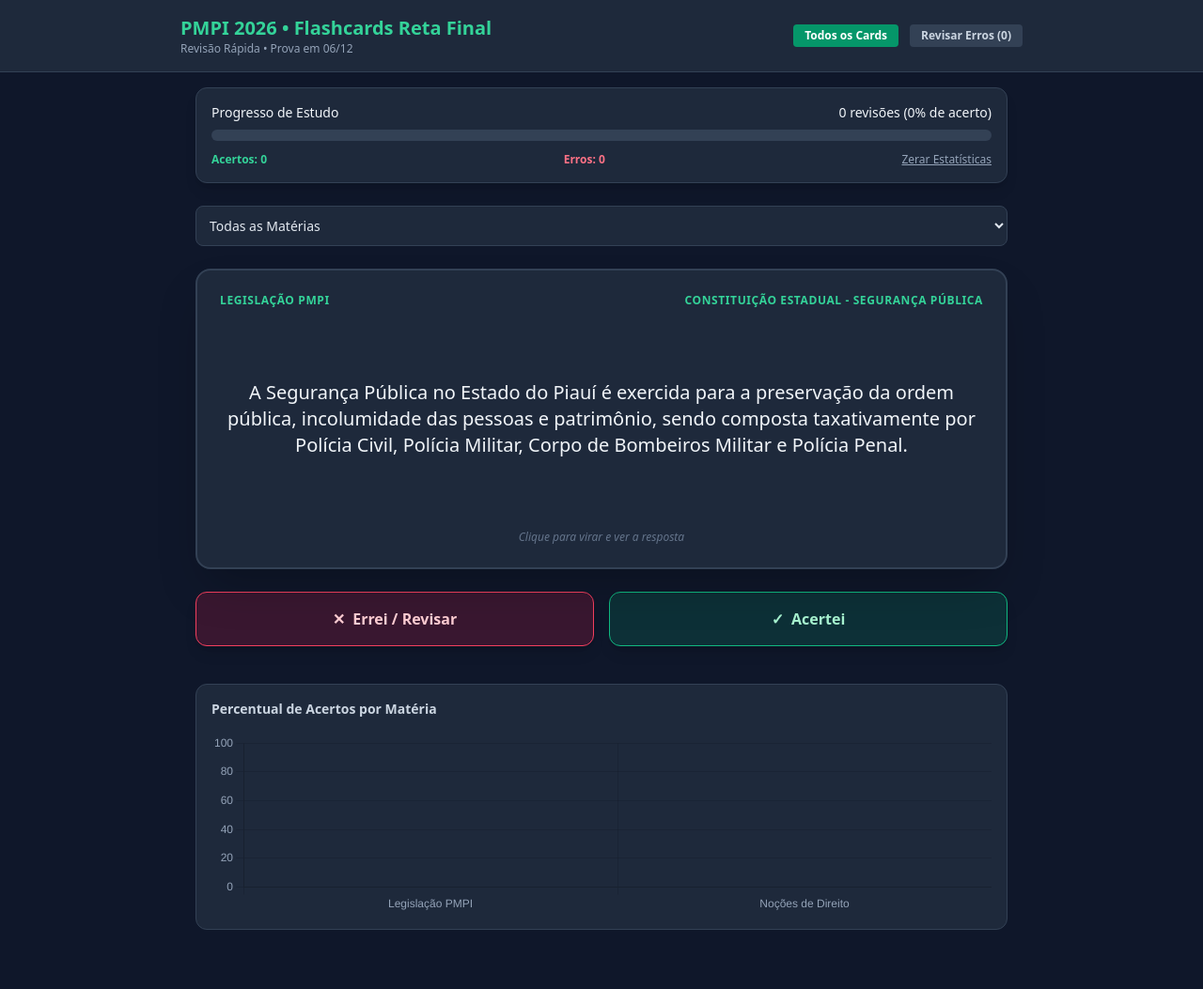
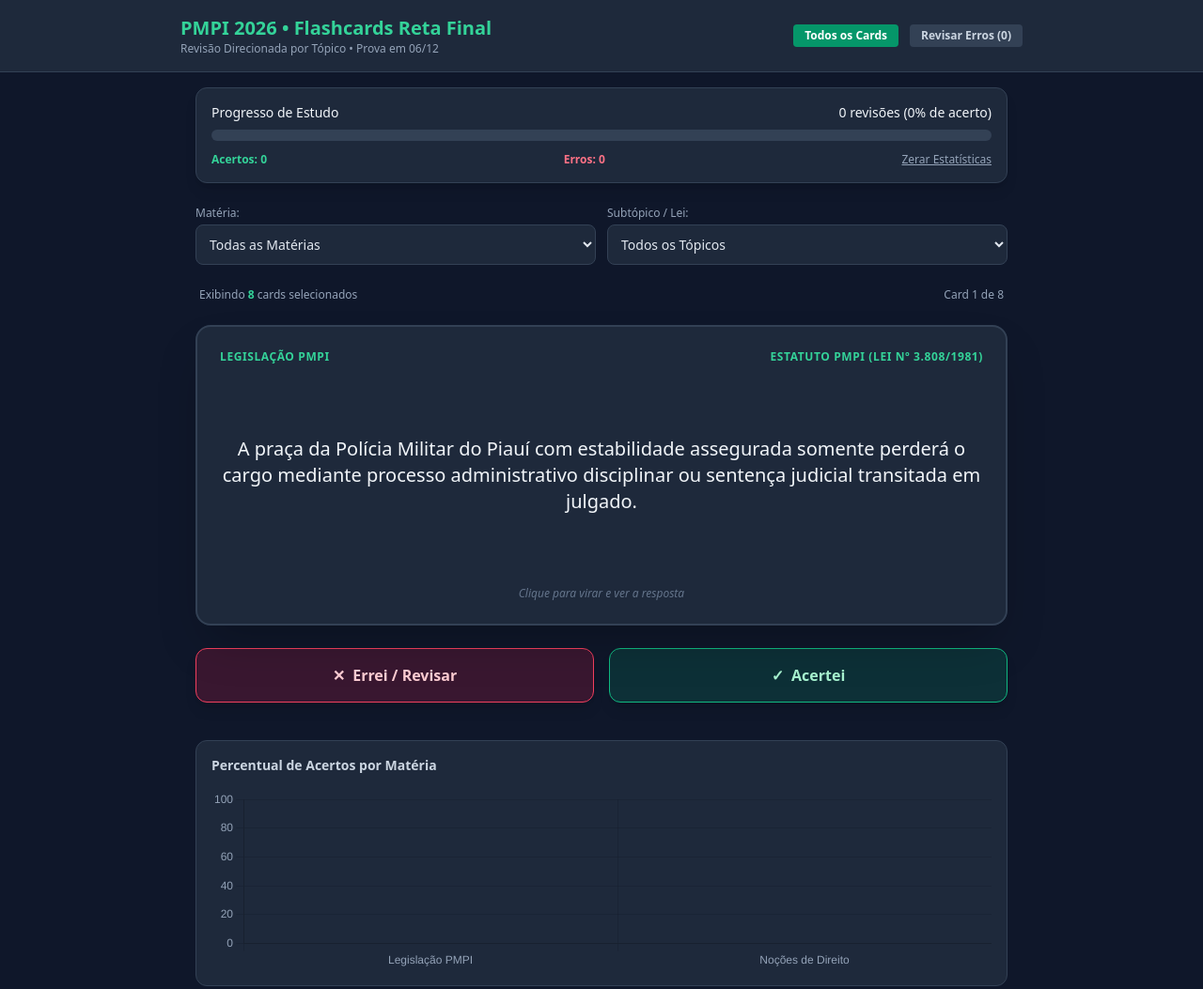
Before and after one commit to mdsgomes/flashcards-pmpi, a plain HTML site: page index.html in a window 1280 px wide. Shown: the whole page at 94% size. Before the commit the page ends 1006 px from the top, so only its background shows below. Drawn offline with nearby package versions, Linux system fonts and the light colour scheme.

Commit message:
Update index.html

```diff
--- a/index.html
+++ b/index.html
@@ -3,7 +3,7 @@
 <head>
   <meta charset="UTF-8">
   <meta name="viewport" content="width=device-width, initial-scale=1.0">
-  <title>Revisão PMPI 2026 - Flashcards Reta Final</title>
+  <title>Flashcards PMPI 2026 - Reta Final</title>
   <script src="https://cdn.tailwindcss.com"></script>
   <script src="https://cdn.jsdelivr.net/npm/chart.js"></script>
   <style>
@@ -20,7 +20,7 @@
     <div class="max-w-4xl mx-auto flex flex-col sm:flex-row justify-between items-center gap-2">
       <div>
         <h1 class="text-xl font-bold text-emerald-400">PMPI 2026 • Flashcards Reta Final</h1>
-        <p class="text-xs text-slate-400">Revisão Rápida • Prova em 06/12</p>
+        <p class="text-xs text-slate-400">Revisão Direcionada por Tópico • Prova em 06/12</p>
       </div>
       <div class="flex items-center gap-3">
         <button onclick="toggleMode('all')" id="btn-mode-all" class="px-3 py-1 text-xs rounded bg-emerald-600 text-white font-semibold">Todos os Cards</button>
@@ -47,13 +47,28 @@
       </div>
     </section>
 
-    <!-- Filtro de Matéria -->
-    <div class="flex flex-col sm:flex-row gap-3">
-      <select id="subject-filter" onchange="filterCards()" class="bg-slate-800 border border-slate-700 text-slate-200 rounded-lg p-2.5 text-sm w-full">
-        <option value="ALL">Todas as Matérias</option>
-        <option value="Legislação PMPI">Legislação da PMPI</option>
-        <option value="Noções de Direito">Noções de Direito</option>
-      </select>
+    <!-- Filtro de Matéria e Subtópico/Lei -->
+    <div class="grid grid-cols-1 sm:grid-cols-2 gap-3">
+      <div>
+        <label class="text-xs text-slate-400 mb-1 block">Matéria:</label>
+        <select id="subject-filter" onchange="onSubjectChange()" class="bg-slate-800 border border-slate-700 text-slate-200 rounded-lg p-2.5 text-sm w-full focus:ring-2 focus:ring-emerald-500">
+          <option value="ALL">Todas as Matérias</option>
+          <option value="Legislação PMPI">Legislação da PMPI</option>
+          <option value="Noções de Direito">Noções de Direito</option>
+        </select>
+      </div>
+      <div>
+        <label class="text-xs text-slate-400 mb-1 block">Subtópico / Lei:</label>
+        <select id="topic-filter" onchange="filterCards()" class="bg-slate-800 border border-slate-700 text-slate-200 rounded-lg p-2.5 text-sm w-full focus:ring-2 focus:ring-emerald-500">
+          <option value="ALL">Todos os Tópicos</option>
+        </select>
+      </div>
+    </div>
+
+    <!-- Contador do Filtro Atual -->
+    <div class="text-xs text-slate-400 flex justify-between items-center px-1">
+      <span>Exibindo <strong id="filter-count" class="text-emerald-400">0</strong> cards selecionados</span>
+      <span id="card-index-indicator">Card 0 de 0</span>
     </div>
 
     <!-- Área do Flashcard -->
@@ -64,7 +79,7 @@
         <div class="absolute inset-0 bg-slate-800 border-2 border-slate-700 rounded-2xl p-6 flex flex-col justify-between backface-hidden">
           <div class="flex justify-between items-center text-xs text-emerald-400 font-bold uppercase tracking-wider">
             <span id="card-subject">Matéria</span>
-            <span id="card-topic">Tópico</span>
+            <span id="card-topic" class="truncate max-w-[200px] sm:max-w-none">Tópico</span>
           </div>
           <div class="text-center my-auto">
             <p id="card-question" class="text-lg sm:text-xl font-medium text-slate-100 leading-relaxed">Carregando flashcards...</p>
@@ -108,38 +123,73 @@
   </main>
 
   <script>
-    // BANCO DE DADOS DE EXEMPLO (EXPANDÍVEL ATÉ 1.000 CARDS)
+    // LISTA DE FLASHCARDS ORGANIZADA POR SUBTÓPICOS DO EDITAL
     const rawCards = [
+      // --- LEGISLAÇÃO DA PMPI ---
       {
         id: 1,
         subject: "Legislação PMPI",
-        topic: "Constituição Estadual - Segurança Pública",
-        question: "A Segurança Pública no Estado do Piauí é exercida para a preservação da ordem pública, incolumidade das pessoas e patrimônio, sendo composta taxativamente por Polícia Civil, Polícia Militar, Corpo de Bombeiros Militar e Polícia Penal.",
-        answer: "CERTO. Art. 156 da CE-PI. A segurança pública é exercida pelos órgãos listados, incluindo a Polícia Penal inserida pela EC nº 56/2020.",
+        topic: "Estatuto PMPI (Lei nº 3.808/1981)",
+        question: "A praça da Polícia Militar do Piauí com estabilidade assegurada somente perderá o cargo mediante processo administrativo disciplinar ou sentença judicial transitada em julgado.",
+        answer: "CERTO. Nos termos do Estatuto dos Policiais Militares do Piauí (Lei nº 3.808/1981), a perda de praça com estabilidade exige devido processo legal com ampla defesa (Conselho de Disciplina) ou decisão judicial irrecorrível.",
         correctAnswer: true
       },
       {
         id: 2,
-        subject: "Noções de Direito",
-        topic: "Direito Penal - Peculato",
-        question: "O crime de peculato exige obrigatoriamente que o bem apropriado ou desviado pelo funcionário público seja de propriedade pública.",
-        answer: "ERRADO. Art. 312 do Código Penal. O bem pode ser público OU particular, desde que o funcionário público tenha a posse em razão do cargo.",
+        subject: "Legislação PMPI",
+        topic: "Código de Ética (Lei nº 7.725/2022)",
+        question: "O Código de Ética e Disciplina dos Militares do Piauí autoriza a aplicação da pena disciplinar de prisão em regime fechado para transgressões classificadas como graves.",
+        answer: "ERRADO. A Lei nº 7.725/2022 veda a aplicação de sanções disciplinares privativas ou restritivas de liberdade, alinhando-se à legislação federal recente e às garantias constitucionais.",
         correctAnswer: false
       },
       {
         id: 3,
-        subject: "Noções de Direito",
-        topic: "Direito Constitucional - Segurança Pública",
-        question: "Segundo a CF/88, as Polícias Militares e os Corpos de Bombeiros Militares são forças auxiliares e reserva do Exército.",
-        answer: "CERTO. Art. 144, § 6º da CF/88. Subordinam-se aos Governadores dos Estados, do DF e dos Territórios.",
+        subject: "Legislação PMPI",
+        topic: "Lei Orgânica Nacional (Lei nº 14.751/2023)",
+        question: "A Lei Orgânica Nacional das Polícias Militares estabelece como requisito de ingresso na carreira de Praça o nível superior de escolaridade.",
+        answer: "CERTO. A Lei Federal nº 14.751/2023 fixou o nível superior como padrão nacional para praças e bacharelado em Direito para oficiais, observadas as regras de transição dos Estados.",
         correctAnswer: true
       },
       {
         id: 4,
+        subject: "Legislação PMPI",
+        topic: "Lei de Promoção de Praças (LC nº 68/2006)",
+        question: "As promoções de praças da PMPI ocorrem exclusivamente pelo critério de antiguidade.",
+        answer: "ERRADO. Conforme a LC nº 68/2006, as promoções ocorrem por critérios variados, incluindo antiguidade, merecimento, bravura e post mortem.",
+        correctAnswer: false
+      },
+
+      // --- NOÇÕES DE DIREITO ---
+      {
+        id: 5,
         subject: "Noções de Direito",
-        topic: "Legislação Especial - Lei Maria da Penha",
-        question: "A Lei Maria da Penha (Lei nº 11.340/2006) possui natureza jurídica exclusivamente processual penal.",
-        answer: "ERRADO. Possui natureza jurídica HÍBRIDA (ou mista), pois traz normas materiais, processuais e de assistência social.",
+        topic: "Constituição do Estado do Piauí",
+        question: "Segundo a Constituição do Estado do Piauí, a remuneração dos integrantes da Polícia Militar é fixada obrigatoriamente na forma de subsídio em parcela única.",
+        answer: "CERTO. A Constituição do Estado do Piauí (art. 156) determina que a remuneração dos policiais militares seja estruturada sob a forma de subsídio em parcela única, vedado o acréscimo de gratificações genéricas.",
+        correctAnswer: true
+      },
+      {
+        id: 6,
+        subject: "Noções de Direito",
+        topic: "Direito Penal - Crimes contra a Adm. Pública",
+        question: "O crime de peculato-desvio configura-se quando o funcionário público, não tendo a posse do bem, o subtrai valendo-se da facilidade que lhe proporciona a qualidade de funcionário.",
+        answer: "ERRADO. Subtrair o bem sem ter a posse prévia configura peculato-furto (art. 312, § 1º, CP). O peculato-desvio exige que o agente tenha a posse prévia e empregue o bem em destinação diversa do interesse público.",
+        correctAnswer: false
+      },
+      {
+        id: 7,
+        subject: "Noções de Direito",
+        topic: "Legislação Especial - Abuso de Autoridade (Lei nº 13.869/2019)",
+        question: "A divergência na interpretação de lei ou na avaliação de fatos e provas não configura abuso de autoridade.",
+        answer: "CERTO. O art. 1º, § 2º da Lei nº 13.869/2019 afasta o chamado 'crime de hermenêutica', exigindo demonstração de dolo específico para a caracterização do abuso de autoridade.",
+        correctAnswer: true
+      },
+      {
+        id: 8,
+        subject: "Noções de Direito",
+        topic: "Legislação Especial - Lei Maria da Penha (Lei nº 11.340/2006)",
+        question: "Na aplicação da Lei Maria da Penha, é permitida a aplicação de penas de prestação pecuniária ou substituição por cestas básicas.",
+        answer: "ERRADO. O art. 17 da Lei nº 11.340/2006 veda expressamente a aplicação de penas de cesta básica ou outras prestações pecuniárias.",
         correctAnswer: false
       }
     ];
@@ -147,22 +197,49 @@
     let currentCards = [...rawCards];
     let currentIndex = 0;
     let isFlipped = false;
-    let mode = 'all'; // 'all' ou 'errors'
+    let mode = 'all';
 
-    // Estado salvo no LocalStorage
     let stats = JSON.parse(localStorage.getItem('pmpi_stats')) || {
       correct: 0,
       wrong: 0,
-      history: {}, // cardId: true/false
-      errors: [] // array de cardIds
+      history: {},
+      errors: []
     };
 
     let chartInstance = null;
 
     function init() {
+      populateSubjectDropdown();
+      onSubjectChange();
       updateStatsUI();
+      renderChart();
+    }
+
+    function populateSubjectDropdown() {
+      const subjectSelect = document.getElementById('subject-filter');
+      const subjects = [...new Set(rawCards.map(c => c.subject))];
+      subjectSelect.innerHTML = '<option value="ALL">Todas as Matérias</option>';
+      subjects.forEach(sub => {
+        subjectSelect.innerHTML += `<option value="${sub}">${sub}</option>`;
+      });
+    }
+
+    function onSubjectChange() {
+      const selectedSubject = document.getElementById('subject-filter').value;
+      const topicSelect = document.getElementById('topic-filter');
+
+      let filteredForTopics = rawCards;
+      if (selectedSubject !== 'ALL') {
+        filteredForTopics = rawCards.filter(c => c.subject === selectedSubject);
+      }
+
+      const topics = [...new Set(filteredForTopics.map(c => c.topic))];
+      topicSelect.innerHTML = '<option value="ALL">Todos os Tópicos</option>';
+      topics.forEach(top => {
+        topicSelect.innerHTML += `<option value="${top}">${top}</option>`;
+      });
+
       filterCards();
-      renderChart();
     }
 
     function toggleMode(newMode) {
@@ -174,10 +251,15 @@
 
     function filterCards() {
       const subject = document.getElementById('subject-filter').value;
+      const topic = document.getElementById('topic-filter').value;
       let list = rawCards;
 
       if (subject !== 'ALL') {
         list = list.filter(c => c.subject === subject);
+      }
+
+      if (topic !== 'ALL') {
+        list = list.filter(c => c.topic === topic);
       }
 
       if (mode === 'errors') {
@@ -186,6 +268,8 @@
 
       currentCards = list;
       currentIndex = 0;
+
+      document.getElementById('filter-count').innerText = currentCards.length;
       showCard();
     }
 
@@ -194,9 +278,10 @@
       document.getElementById('card-inner').classList.remove('rotate-y-180');
 
       if (currentCards.length === 0) {
-        document.getElementById('card-question').innerText = mode === 'errors' ? "Nenhum card com erro encontrado! Parabéns!" : "Nenhum card disponível nesta categoria.";
+        document.getElementById('card-question').innerText = mode === 'errors' ? "Nenhum card com erro nesta seleção." : "Nenhum flashcard disponível para este filtro.";
         document.getElementById('card-subject').innerText = "-";
         document.getElementById('card-topic').innerText = "-";
+        document.getElementById('card-index-indicator').innerText = "Card 0 de 0";
         return;
       }
 
@@ -207,6 +292,7 @@
       document.getElementById('card-answer').innerText = card.answer;
       document.getElementById('card-gabarito').innerText = card.correctAnswer ? "GABARITO: CERTO" : "GABARITO: ERRADO";
       document.getElementById('card-gabarito').className = card.correctAnswer ? "px-2 py-0.5 rounded text-white bg-emerald-600" : "px-2 py-0.5 rounded text-white bg-rose-600";
+      document.getElementById('card-index-indicator').innerText = `Card ${currentIndex + 1} de ${currentCards.length}`;
     }
 
     function flipCard() {
@@ -234,7 +320,6 @@
       updateStatsUI();
       renderChart();
 
-      // Próximo Card
       currentIndex = (currentIndex + 1) % currentCards.length;
       showCard();
     }
@@ -264,9 +349,8 @@
 
     function renderChart() {
       const ctx = document.getElementById('performanceChart').getContext('2d');
+      const subjects = ["Legislação PMPI", "Noções de Direito"];
 
-      // Calcular % por matéria
-      const subjects = ["Legislação PMPI", "Noções de Direito"];
       const dataPct = subjects.map(sub => {
         const subCards = rawCards.filter(c => c.subject === sub);
         let correctCount = 0;
```
